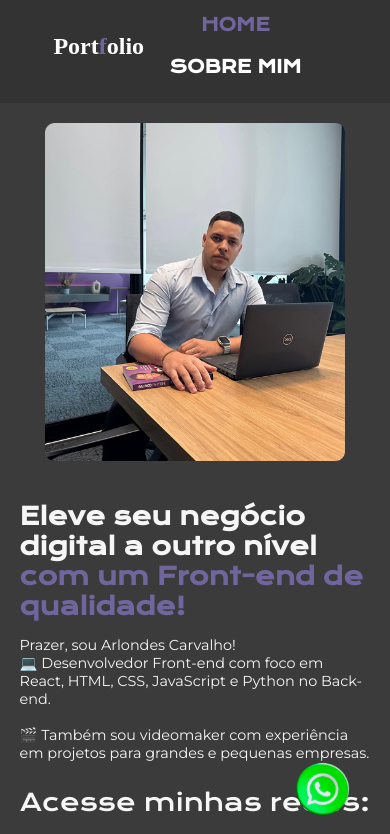
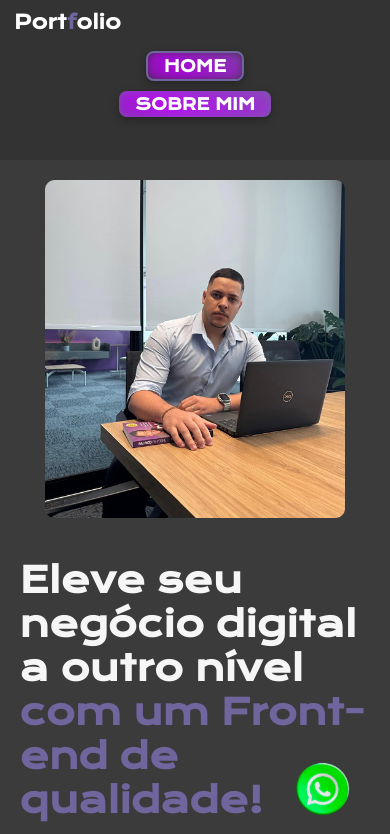
Before and after one commit to Arlondes/meu-portifolio-pessoal, a plain HTML site: page index.html in a window 390 px wide. Shown: the top 834 px of the page. Drawn offline with nearby package versions, Linux system fonts and the light colour scheme.

Commit message:
Update style.css

```diff
--- a/styles/style.css
+++ b/styles/style.css
@@ -13,10 +13,9 @@
     --font-secundaria: 'Montserrat', sans-serif;
 }
 
-
 *,
-* ::before,
-::after {
+*::before,
+*::after {
     margin: 0;
     padding: 0;
     box-sizing: border-box;
@@ -31,7 +30,6 @@ body {
     padding: 0;
     display: flex;
     flex-direction: column;
-
 }
 
 a {
@@ -45,40 +43,77 @@ a {
     padding: 2% 70% 0 5%;
     background-color: #333;
     position: relative;
-
-
 }
 
 .cabecalho__menu {
     display: flex;
-    align-items: center;
-    gap: 20px;
-    transform: translate(-10%, -10%);
-    margin-left: 10%;
-
+    justify-content: center;
+    gap: 10px;
+    flex-wrap: wrap;
+    transform: translate(-3%, -50%);
 }
 
-
-.cabecalho__menu :hover {
-    color: var(--cor-terciaria);
-    font-size: 1.4rem;
-    transition: 0.2s ease-in-out;
-    cursor: pointer;
+.cabecalho__menu__link,
+.cabecalho__menu__link1 {
+    font-family: var(--font-primaria);
+    font-size: 0.9rem;
+    font-weight: 600;
+    padding: 6px 12px;
+    border: none;
+    border-radius: 8px;
+    background-color: var(--cor-quaternaria);
+    color: #fff;
+    transition: all 0.3s ease;
+    text-align: center;
+    position: relative;
+    overflow: hidden;
+    z-index: 1;
+    box-shadow: 0 3px 8px rgba(0, 0, 0, 0.3);
 }
 
+/* Efeito neon animado */
+.cabecalho__menu__link::before,
+.cabecalho__menu__link1::before {
+    content: '';
+    position: absolute;
+    top: -2px;
+    left: -2px;
+    width: calc(100% + 4px);
+    height: calc(100% + 4px);
+    background: linear-gradient(45deg, #333442, #c300ff, #70659d, #ff0055);
+    background-size: 400%;
+    z-index: -1;
+    filter: blur(5px);
+    animation: neonGlow 6s linear infinite;
+    border-radius: 10px;
+    opacity: 0.8;
+}
 
-.cabecalho__menu__link {
-    font-family: var(--font-primaria);
-    font-size: 1.5rem;
-    font-weight: 600;
-    color: var(--cor-menu_link);
+@keyframes neonGlow {
+    0% {
+        background-position: 0% 50%;
+    }
+    50% {
+        background-position: 100% 50%;
+    }
+    100% {
+        background-position: 0% 50%;
+    }
 }
 
 .cabecalho__menu__link1 {
-    font-family: var(--font-primaria);
-    font-size: 1.5rem;
-    font-weight: 600;
+    background-color: transparent;
+    color: #ffffff;
+    border: 2px solid var(--cor-quaternaria);
+}
+
+.cabecalho__menu__link:hover,
+.cabecalho__menu__link1:hover {
+    background-color: #ffffff;
     color: var(--cor-quaternaria);
+    transform: scale(1.05);
+    box-shadow: 0 5px 12px rgba(0, 0, 0, 0.4);
+    text-decoration: none;
 }
 
 .apresentacao {
@@ -86,7 +121,7 @@ a {
     display: flex;
     align-items: center;
     justify-content: space-between;
-    gap: 82px
+    gap: 82px;
 }
 
 .apresentacao__conteudo {
@@ -125,7 +160,6 @@ a {
     line-height: 50px;
 }
 
-
 .apresentacao_links_link {
     display: flex;
     justify-content: start;
@@ -138,7 +172,6 @@ a {
     font-size: 1.5rem;
     font-weight: 600;
     padding: 21.5px;
-    text-decoration: none;
     color: var(--cor-secundaria);
     font-family: var(--font-secundaria);
 }
@@ -152,9 +185,7 @@ a {
 }
 
 .rodape {
-
     text-align: center;
-    font-family: var(--cor-secundaria);
     font-family: var(--font-secundaria);
     font-size: 1rem;
     font-weight: 400;
@@ -163,7 +194,6 @@ a {
     padding: 1px;
     color: var(--cor-quintenaria);
     background-color: var(--cor-quaternaria);
-
 }
 
 .cabecalho__menu__link:hover,
@@ -186,97 +216,13 @@ main {
     color: white;
     font-size: 24px;
     font-weight: bold;
+    position: relative;
+    left: -19%;
 }
 
 .logo .highlight {
     color: var(--cor-quaternaria);
 }
-
-@media (max-width: 1200px) {
-    body {
-        height: 100%;
-        display: flex;
-        flex-direction: column;
-        overflow-x: hidden;
-    }
-
-    .cabecalho {
-        padding: 5% 5%;
-        display: flex;
-        justify-content: center;
-    }
-
-    .cabecalho__menu {
-        flex-wrap: wrap;
-        justify-content: center;
-        gap: 20px;
-        width: 100%;
-    }
-
-    .cabecalho__menu__link,
-    .cabecalho__menu__link1 {
-        font-size: 1.1rem;
-        text-align: center;
-        flex: 1 1 100%;
-    }
-
-    .apresentacao {
-        flex-direction: column-reverse;
-        padding: 5%;
-        gap: 40px;
-    }
-
-    .apresentacao__conteudo {
-        width: 100%;
-    }
-
-    .apresentacao_links_link {
-        width: 90%;
-    }
-
-    .imagem__principal {
-        width: 100%;
-        max-width: 300px;
-        height: auto;
-        margin: 0 auto;
-        display: block;
-    }
-
-    .rodape {
-        height: 10px 0;
-        font-size: 1rem;
-    }
-
-
-}
-
-@media (max-width: 600px) {
-
-    .apresentacao_conteudo_titulo {
-        font-size: 1.5rem;
-    }
-
-    .apresentacao_conteudo_texto {
-        font-size: 0.9rem;
-    }
-
-    .apresentacao_links_link {
-        width: 80%;
-        font-size: 1.1rem;
-    }
-
-    .logo {
-        transform: translate(111%, -20%);
-    }
-
-}
-
-.logo {
-    position: relative;
-    left: -19%;
-
-}
-
 
 .cards-container {
     display: flex;
@@ -343,3 +289,100 @@ main {
     font-size: 18px;
     margin: 0;
 }
+
+/* RESPONSIVO */
+
+@media (max-width: 1268px) {
+  .cabecalho {
+    display: flex;
+    flex-direction: row;
+    justify-content: space-between;
+    align-items: center;
+    padding: 10px 15%;
+    background-color: #333;
+  }
+
+  .logo {
+    font-family: var(--font-primaria);
+    font-size: 1.2rem;
+    color: white;
+  }
+
+  .cabecalho__menu {
+    display: flex;
+    flex-wrap: wrap;
+    justify-content: center;
+    gap: 10px;
+    transform: none; /* Remove transform que estava bagunçando */
+  }
+
+  .cabecalho__menu__link,
+  .cabecalho__menu__link1 {
+    font-size: 0.8rem;
+    padding: 4px 10px;
+  }
+
+  .apresentacao {
+    flex-direction: column-reverse;
+    padding: 5%;
+    gap: 40px;
+  }
+
+  .apresentacao__conteudo {
+    width: 100%;
+  }
+
+  .apresentacao_links_link {
+    width: 90%;
+  }
+
+  .imagem__principal {
+    width: 100%;
+    max-width: 300px;
+    height: auto;
+    margin: 0 auto;
+    display: block;
+  }
+
+  .rodape {
+    font-size: 1rem;
+    padding: 10px 0;
+  }
+}
+
+
+@media (max-width: 480px) {
+    .cabecalho {
+        flex-direction: column;
+        align-items: center;
+        text-align: center;
+        width: 100%;
+        padding: 10px 0;
+
+    }
+
+    .cabecalho h1 {
+        font-size: 1.2rem;
+        margin: 0;
+        transform: translate(-50%);
+    }
+
+    .cabecalho__menu {
+        flex-direction: row;
+        justify-content: center;
+        align-items: center;
+        gap: 10px;
+        flex-wrap: wrap;
+        width: 50%;
+        margin-top: 50px;
+        transform: translate(-0%, -50%);
+    }
+
+    .cabecalho__menu__link,
+    .cabecalho__menu__link1 {
+        padding: 3px 16px;
+        font-size: 1rem;
+        width: auto;
+        text-align: center;
+    }
+}
```
